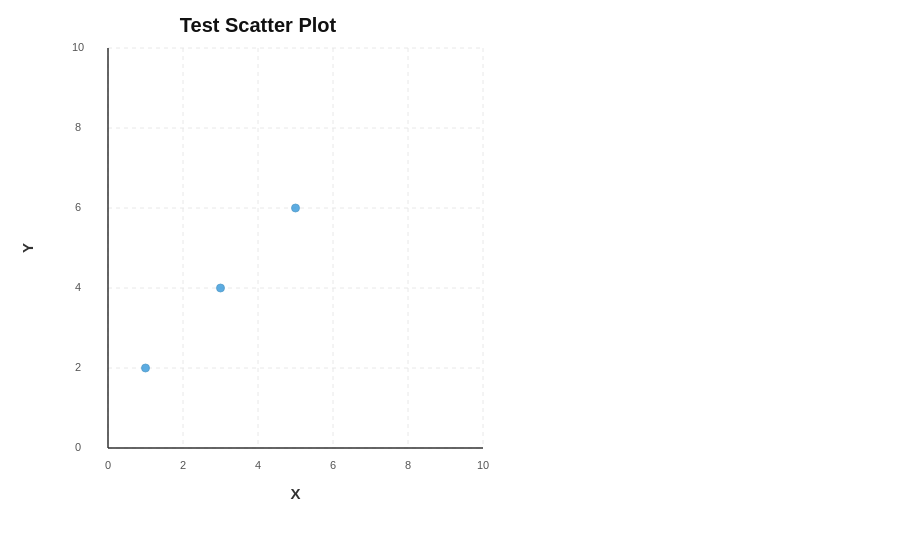
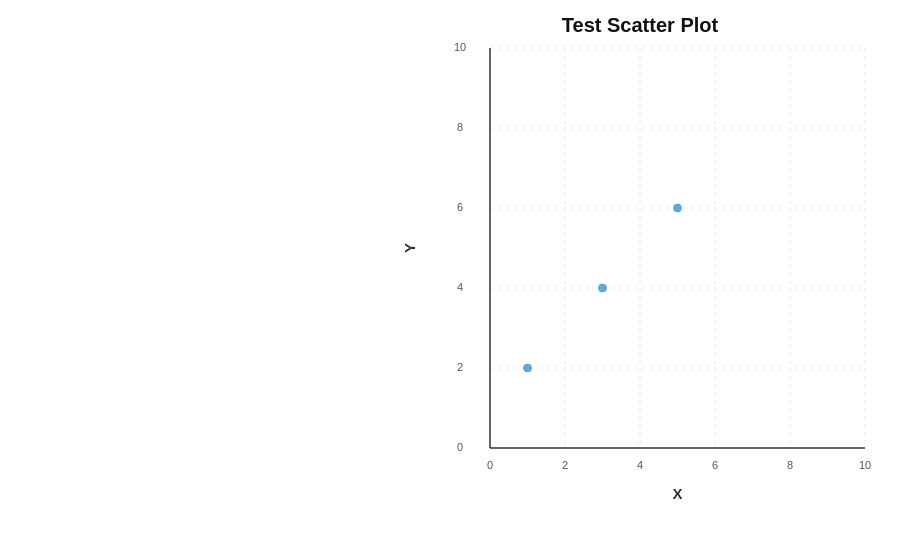
Before and after one commit to Bros-Writing-Code/Team-2-Chart-Fork, a website with bundled scripts: page zing-plot-plus-plus/demo/demo.html in a window 1280 px wide. Shown: the whole page, without its empty margins (0-911 px from the left). Built offline with nearby package versions, Linux system fonts and the light colour scheme.

Commit message:
Update demo.html

```diff
--- a/zing-plot-plus-plus/demo/demo.html
+++ b/zing-plot-plus-plus/demo/demo.html
@@ -8,6 +8,7 @@
 <body>
     <script type="module" src="../src/components.js"></script>
     <script type="module" src="demo-script.js"></script>
+    <div style="position: relative;  display: flex; flex-direction: column; align-items: center; justify-content: center; width: 100%; height: 100%;">
     <tool-tip-modal id="my-tooltip" x-coordinate="0" y-coordinate="300" x-position="100" y-position="200" visible="false"></tool-tip-modal>
     <scatter-plot id="my-scatter-plot" title="Test Scatter Plot" x-axis-label="X" y-axis-label="Y"></scatter-plot>
 </body>
```
